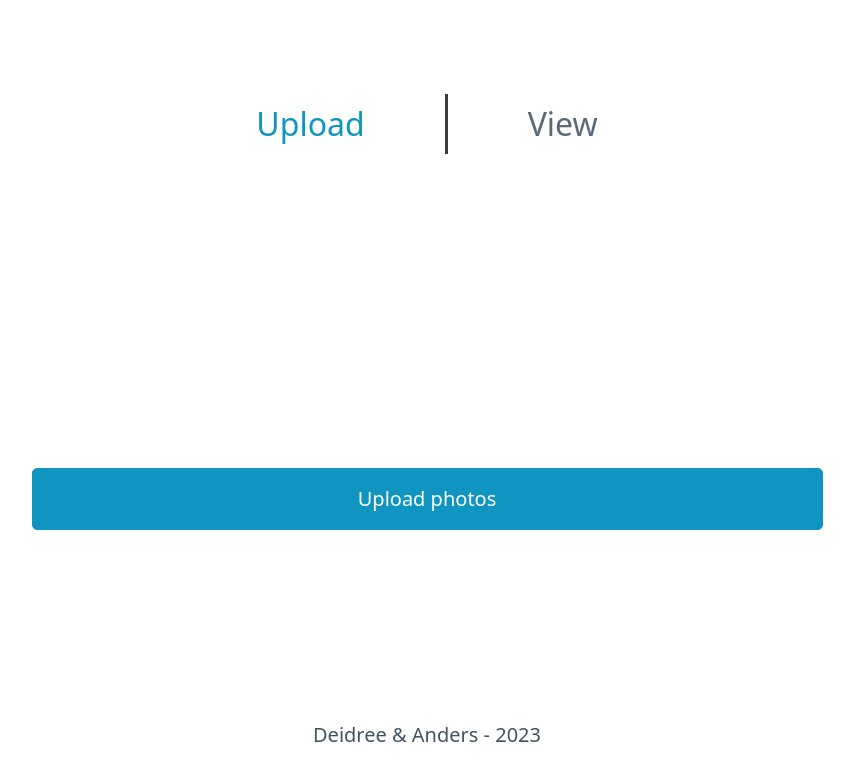
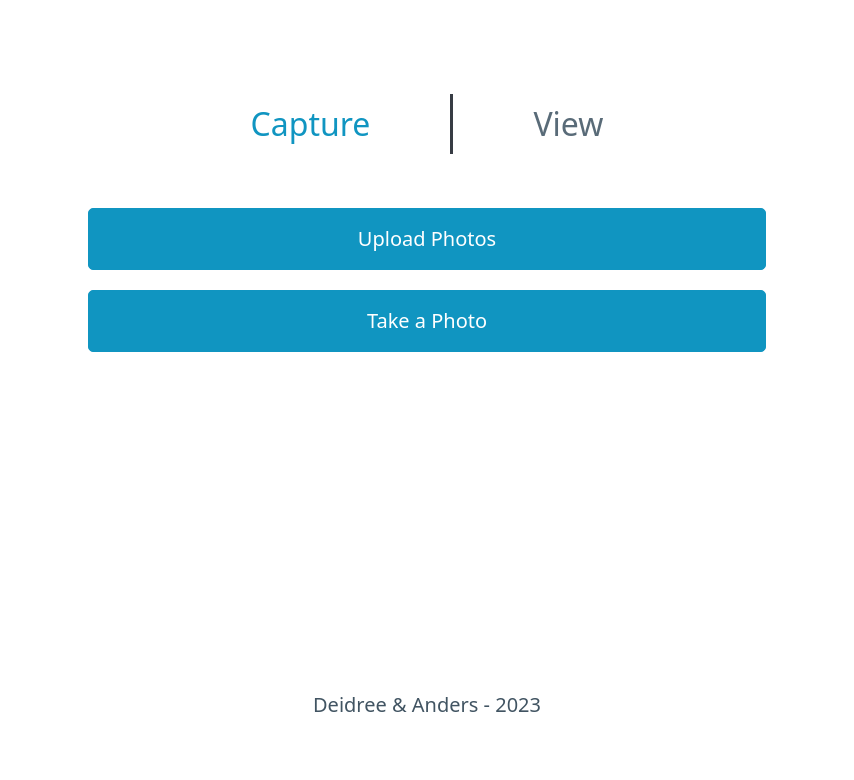
Before and after one commit to sredna43/deiders-photos, a SvelteKit app: page / in a window 1280 px wide. Shown: the top 780 px of the page, without its empty margins (213-1067 px from the left). Built offline with nearby package versions, Linux system fonts and the light colour scheme.

Commit message:
Allow user to upload or take photos

```diff
--- a/package.json
+++ b/package.json
@@ -32,6 +32,7 @@
 	},
 	"type": "module",
 	"dependencies": {
-		"@picocss/pico": "^1.5.10"
+		"@picocss/pico": "^1.5.10",
+		"svelte-system-info": "^1.0.0"
 	}
 }
--- a/src/app.css
+++ b/src/app.css
@@ -1,12 +1,5 @@
 :root {
 	--nav-element-spacing-horizontal: 4rem;
-}
-
-[data-theme='light'],
-:root:not([data-theme='dark']) {
-	--priamry: #3c71f7;
-	--primary-hover: #8999f9;
-	--primary-focus: #052014;
 }
 
 @media only screen and (prefers-color-scheme: dark) {
--- a/src/routes/+layout.svelte
+++ b/src/routes/+layout.svelte
@@ -8,7 +8,9 @@
 	<main class="container">
 		<nav>
 			<ul>
-				<li><a href="/" class={$page.url.pathname === '/' ? 'primary' : 'secondary'}>Upload</a></li>
+				<li>
+					<a href="/" class={$page.url.pathname === '/' ? 'primary' : 'secondary'}>Capture</a>
+				</li>
 				<div class="vl" />
 				<li>
 					<a href="/view" class={$page.url.pathname === '/view' ? 'primary' : 'secondary'}>View</a>
@@ -21,25 +23,34 @@
 </body>
 
 <style>
+	body {
+		margin: 0;
+		display: flex;
+		flex-flow: column;
+		min-height: 100vh;
+	}
+
+	main {
+		flex-grow: 1;
+		padding-bottom: 2.5rem;
+	}
+
 	nav {
 		justify-content: center;
-		padding-bottom: 50px;
+		padding-bottom: 1rem;
 	}
+
 	a {
 		font-size: xx-large;
 	}
+
 	.vl {
 		border-left: 3px solid #373c44;
 		height: 3rem;
 	}
-	main {
-		padding-bottom: 2.5rem;
-	}
+
 	footer {
 		text-align: center;
-		position: absolute;
-		bottom: 0;
 		width: 100%;
-		height: 2.5rem;
 	}
 </style>
--- a/src/routes/+page.svelte
+++ b/src/routes/+page.svelte
@@ -1,11 +1,72 @@
-<div>
-	<button>Upload photos</button>
+<script lang="ts">
+	let fileInput: HTMLInputElement;
+	let cameraInput: HTMLInputElement;
+	let output: HTMLElement;
+	let showPreview = false;
+
+	const fileChanged = () => {
+		const files = fileInput.files;
+		output.innerHTML = '';
+		if (files && files.length > 0) {
+			for (const file of files) {
+				const reader = new FileReader();
+				reader.readAsDataURL(file);
+				reader.onload = (e) => {
+					let imgData = e.target?.result?.toString();
+					let imgName = file.name;
+
+					output.innerHTML += `<div><img src="${imgData}" title="${imgName}" alt="d" /></div>`;
+				};
+			}
+			showPreview = true;
+			return;
+		}
+		showPreview = false;
+	};
+
+	const uploadButtonClicked = () => {
+		fileInput.click();
+	};
+
+	const cameraButtonClicked = () => {
+		cameraInput.click();
+	};
+</script>
+
+<div class="main">
+	<div class="grid preview" bind:this={output} />
+	{#if showPreview}
+		<button>Submit</button>
+	{/if}
+	<button on:click={uploadButtonClicked}>Upload Photos</button>
+	<button on:click={cameraButtonClicked}>Take a Photo</button>
+	<input
+		on:change={fileChanged}
+		bind:this={fileInput}
+		type="file"
+		accept="image/*"
+		hidden
+		multiple
+	/>
+	<input
+		on:change={fileChanged}
+		bind:this={cameraInput}
+		type="file"
+		accept="image/*"
+		capture="environment"
+		hidden
+		multiple
+	/>
 </div>
 
 <style>
-	div {
-		padding-top: 250px;
-		padding-left: 15%;
-		padding-right: 15%;
+	.main {
+		padding-left: 20%;
+		padding-right: 20%;
+		text-align: center;
+	}
+
+	.preview {
+		padding-bottom: 1rem;
 	}
 </style>
```
Also changed, not shown: static/favicon.png, 1 other file (tests, documents, lock files or other folders).
